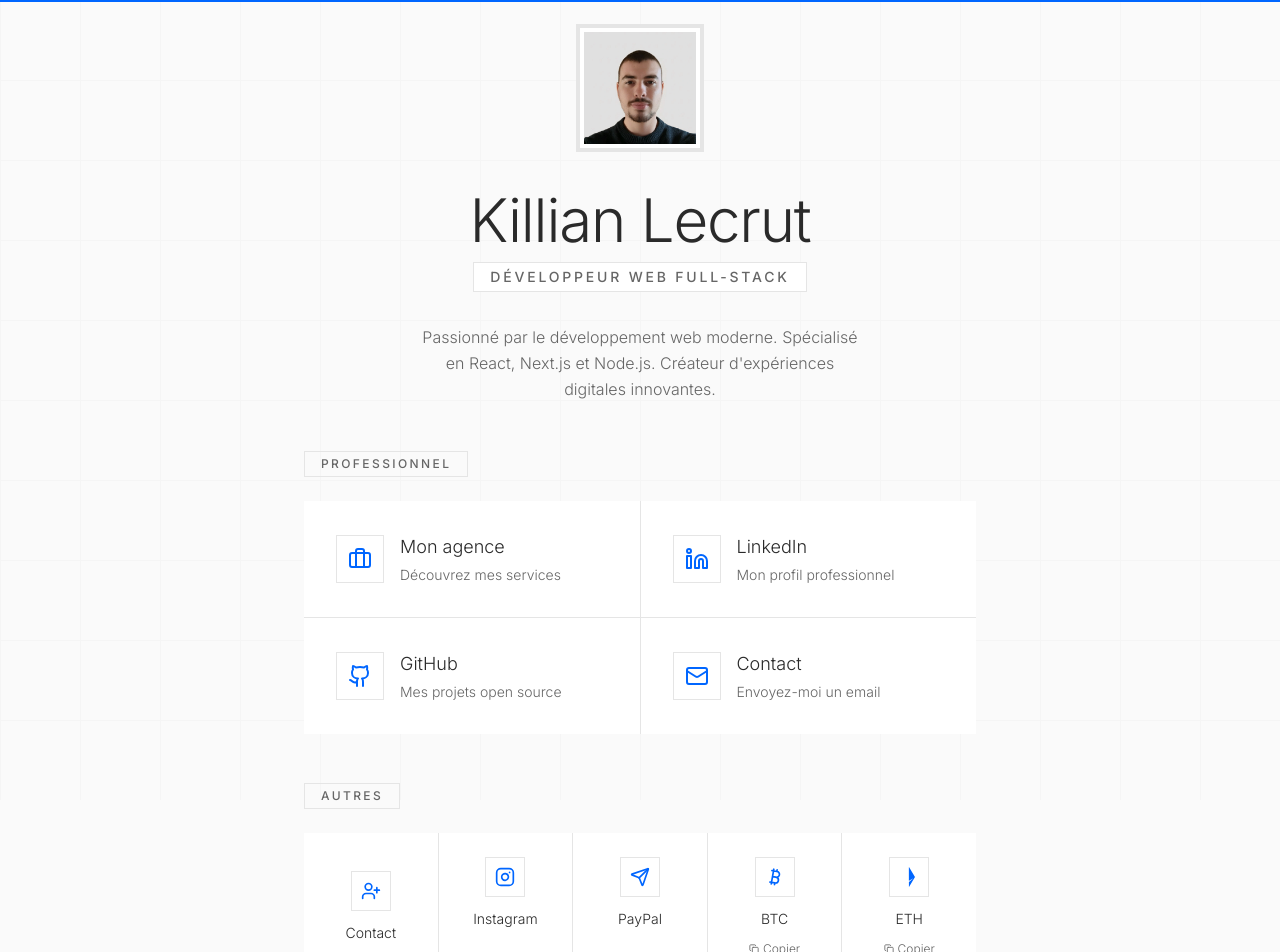
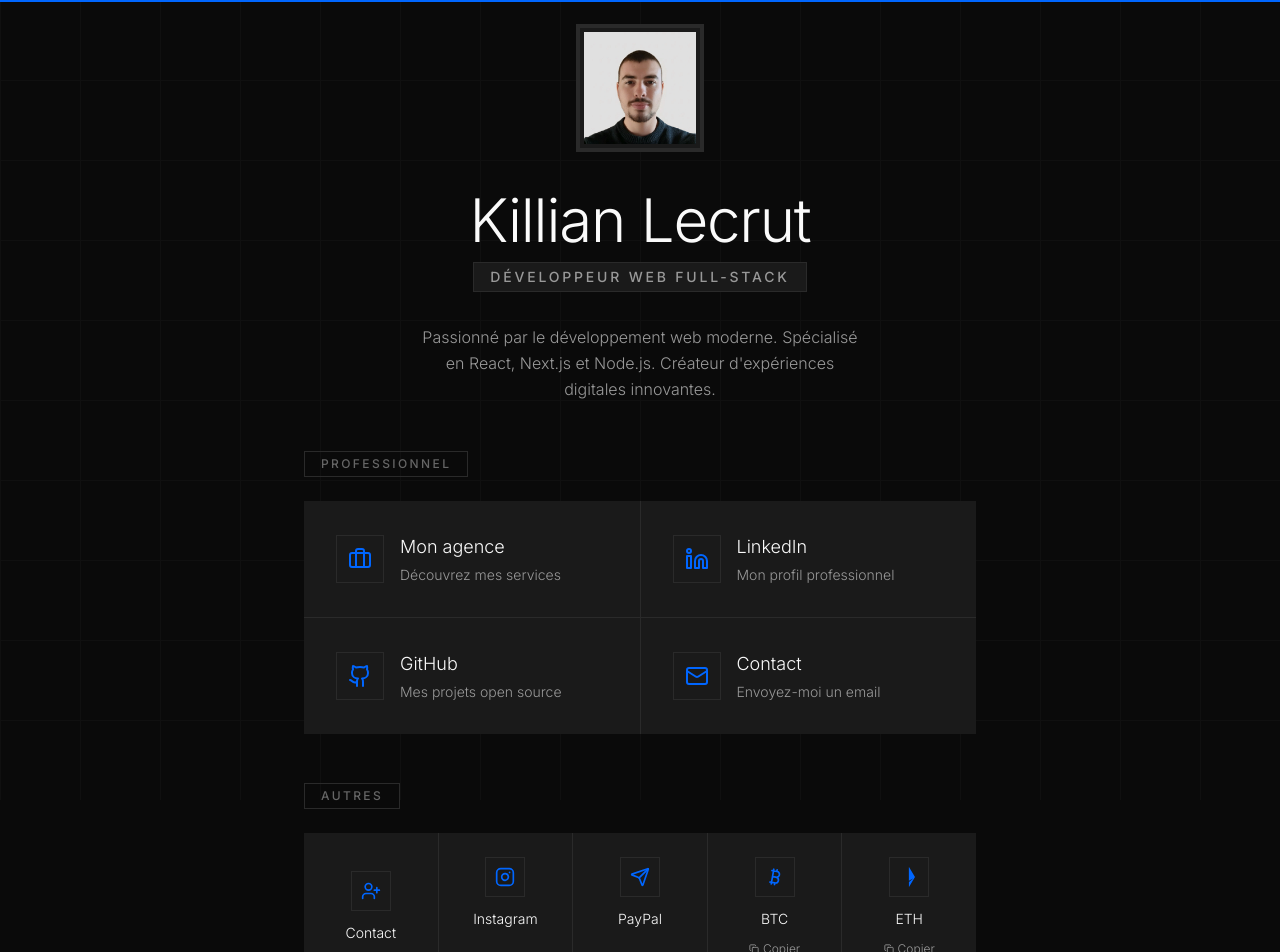
Before and after one commit to blernix/newqr, a Next.js app: page / in a window 1280 px wide. Shown: the top 952 px of the page. Built offline with nearby package versions, Linux system fonts and the light colour scheme.

Commit message:
dark mode  enter the commit message for your changes. Lines starting

```diff
--- a/src/app/components/AddContactButton.jsx
+++ b/src/app/components/AddContactButton.jsx
@@ -16,13 +16,13 @@ export default function AddContactButton() {
   return (
     <button
       onClick={handleAddContact}
-      className="group bg-white p-6 hover:bg-[#FAFAFA] transition-colors duration-300"
+      className="group bg-[#1A1A1A] p-6 hover:bg-[#1F1F1F] transition-colors duration-300"
     >
       <div className="flex flex-col items-center gap-3">
-        <div className="w-10 h-10 border border-[#E5E5E5] flex items-center justify-center text-[#0066FF] group-hover:border-[#0066FF] transition-colors">
+        <div className="w-10 h-10 border border-[#2A2A2A] flex items-center justify-center text-[#0066FF] group-hover:border-[#0066FF] transition-colors">
           <UserPlus size={20} />
         </div>
-        <span className="text-[#2A2A2A] font-light text-sm text-center">
+        <span className="text-[#FAFAFA] font-light text-sm text-center">
           Contact
         </span>
       </div>
--- a/src/app/components/Carousel3D.jsx
+++ b/src/app/components/Carousel3D.jsx
@@ -75,9 +75,9 @@ export function Carousel3D() {
   };
 
   return (
-    <div className="w-full min-h-screen flex items-center justify-center p-6 bg-[#FAFAFA]">
+    <div className="w-full min-h-screen flex items-center justify-center p-6 bg-[#0A0A0A]">
       {/* Subtle grid background */}
-      <div className="absolute inset-0 bg-[linear-gradient(to_right,#e5e5e5_1px,transparent_1px),linear-gradient(to_bottom,#e5e5e5_1px,transparent_1px)] bg-[size:80px_80px] opacity-20" />
+      <div className="absolute inset-0 bg-[linear-gradient(to_right,#1A1A1A_1px,transparent_1px),linear-gradient(to_bottom,#1A1A1A_1px,transparent_1px)] bg-[size:80px_80px] opacity-40" />
 
       {/* Blue accent line */}
       <div className="absolute top-0 left-0 w-full h-[2px] bg-[#0066FF]" />
@@ -86,9 +86,9 @@ export function Carousel3D() {
 
         {/* Header Profile */}
         <div className="text-center space-y-8">
-          {/* Avatar Swiss Clean */}
+          {/* Avatar Swiss Clean Dark */}
           <div className="relative inline-block">
-            <div className="w-32 h-32 mx-auto border-4 border-[#E5E5E5] bg-white p-1 transition-all duration-300 hover:border-[#0066FF]">
+            <div className="w-32 h-32 mx-auto border-4 border-[#2A2A2A] bg-[#1A1A1A] p-1 transition-all duration-300 hover:border-[#0066FF]">
               <img
                 src="/profil-killian.png"
                 alt="Killian Lecrut"
@@ -99,18 +99,18 @@ export function Carousel3D() {
 
           {/* Nom et Titre */}
           <div className="space-y-3">
-            <h1 className="text-5xl md:text-6xl font-light tracking-[-0.02em] text-[#2A2A2A]">
+            <h1 className="text-5xl md:text-6xl font-light tracking-[-0.02em] text-[#FAFAFA]">
               Killian Lecrut
             </h1>
-            <div className="inline-block px-4 py-1 border border-[#E5E5E5] bg-white">
-              <p className="text-sm text-[#666666] uppercase tracking-[0.2em] font-medium">
+            <div className="inline-block px-4 py-1 border border-[#2A2A2A] bg-[#1A1A1A]">
+              <p className="text-sm text-[#999999] uppercase tracking-[0.2em] font-medium">
                 Développeur Web Full-Stack
               </p>
             </div>
           </div>
 
           {/* Bio */}
-          <p className="text-[#666666] max-w-md mx-auto leading-relaxed font-light">
+          <p className="text-[#999999] max-w-md mx-auto leading-relaxed font-light">
             Passionné par le développement web moderne. Spécialisé en React, Next.js et Node.js.
             Créateur d'expériences digitales innovantes.
           </p>
@@ -118,31 +118,31 @@ export function Carousel3D() {
 
         {/* Liens Professionnels */}
         <div className="space-y-6">
-          <div className="inline-block px-4 py-1 border border-[#E5E5E5]">
+          <div className="inline-block px-4 py-1 border border-[#2A2A2A]">
             <h2 className="text-xs font-medium text-[#666666] uppercase tracking-[0.2em]">
               Professionnel
             </h2>
           </div>
-          <div className="grid grid-cols-1 md:grid-cols-2 gap-px bg-[#E5E5E5]">
+          <div className="grid grid-cols-1 md:grid-cols-2 gap-px bg-[#2A2A2A]">
             {professionalLinks.map((link, i) => (
               <a
                 key={i}
                 href={link.url}
                 target="_blank"
                 rel="noopener noreferrer"
-                className="group bg-white p-8 hover:bg-[#FAFAFA] transition-colors duration-300"
+                className="group bg-[#1A1A1A] p-8 hover:bg-[#1F1F1F] transition-colors duration-300"
               >
                 <div className="flex items-center gap-4">
-                  <div className="flex-shrink-0 w-12 h-12 border border-[#E5E5E5] flex items-center justify-center group-hover:border-[#0066FF] transition-colors">
+                  <div className="flex-shrink-0 w-12 h-12 border border-[#2A2A2A] flex items-center justify-center group-hover:border-[#0066FF] transition-colors">
                     <div className="text-[#0066FF]">
                       {link.icon}
                     </div>
                   </div>
                   <div className="flex-1 min-w-0">
-                    <h3 className="text-[#2A2A2A] font-light text-lg mb-1">
+                    <h3 className="text-[#FAFAFA] font-light text-lg mb-1">
                       {link.title}
                     </h3>
-                    <p className="text-[#666666] text-sm font-light truncate">
+                    <p className="text-[#999999] text-sm font-light truncate">
                       {link.description}
                     </p>
                   </div>
@@ -157,12 +157,12 @@ export function Carousel3D() {
 
         {/* Liens Personnels / Donations */}
         <div className="space-y-6">
-          <div className="inline-block px-4 py-1 border border-[#E5E5E5]">
+          <div className="inline-block px-4 py-1 border border-[#2A2A2A]">
             <h2 className="text-xs font-medium text-[#666666] uppercase tracking-[0.2em]">
               Autres
             </h2>
           </div>
-          <div className="grid grid-cols-2 md:grid-cols-5 gap-px bg-[#E5E5E5]">
+          <div className="grid grid-cols-2 md:grid-cols-5 gap-px bg-[#2A2A2A]">
             {/* Bouton Ajouter Contact */}
             <AddContactButton />
 
@@ -171,16 +171,16 @@ export function Carousel3D() {
                 <button
                   key={i}
                   onClick={() => handleCopy(link.address, link.title)}
-                  className="group bg-white p-6 hover:bg-[#FAFAFA] transition-colors duration-300"
+                  className="group bg-[#1A1A1A] p-6 hover:bg-[#1F1F1F] transition-colors duration-300"
                 >
                   <div className="flex flex-col items-center gap-3">
-                    <div className="w-10 h-10 border border-[#E5E5E5] flex items-center justify-center text-[#0066FF] group-hover:border-[#0066FF] transition-colors">
+                    <div className="w-10 h-10 border border-[#2A2A2A] flex items-center justify-center text-[#0066FF] group-hover:border-[#0066FF] transition-colors">
                       {link.icon}
                     </div>
-                    <span className="text-[#2A2A2A] font-light text-sm">
+                    <span className="text-[#FAFAFA] font-light text-sm">
                       {link.title}
                     </span>
-                    <div className="flex items-center gap-1 text-xs text-[#666666] group-hover:text-[#0066FF] transition-colors">
+                    <div className="flex items-center gap-1 text-xs text-[#999999] group-hover:text-[#0066FF] transition-colors">
                       <Copy size={10} />
                       <span>Copier</span>
                     </div>
@@ -192,13 +192,13 @@ export function Carousel3D() {
                   href={link.url}
                   target="_blank"
                   rel="noopener noreferrer"
-                  className="group bg-white p-6 hover:bg-[#FAFAFA] transition-colors duration-300"
+                  className="group bg-[#1A1A1A] p-6 hover:bg-[#1F1F1F] transition-colors duration-300"
                 >
                   <div className="flex flex-col items-center gap-3">
-                    <div className="w-10 h-10 border border-[#E5E5E5] flex items-center justify-center text-[#0066FF] group-hover:border-[#0066FF] transition-colors">
+                    <div className="w-10 h-10 border border-[#2A2A2A] flex items-center justify-center text-[#0066FF] group-hover:border-[#0066FF] transition-colors">
                       {link.icon}
                     </div>
-                    <span className="text-[#2A2A2A] font-light text-sm">
+                    <span className="text-[#FAFAFA] font-light text-sm">
                       {link.title}
                     </span>
                   </div>
@@ -209,7 +209,7 @@ export function Carousel3D() {
         </div>
 
         {/* Footer */}
-        <div className="text-center pt-8 border-t border-[#E5E5E5]">
+        <div className="text-center pt-8 border-t border-[#2A2A2A]">
           <p className="text-[#666666] text-sm font-light">
             © 2025 Killian Lecrut • Tous droits réservés
           </p>
--- a/src/app/globals.css
+++ b/src/app/globals.css
@@ -5,8 +5,8 @@
 }
 
 body {
-  background-color: #FAFAFA;
-  color: #2A2A2A;
+  background-color: #0A0A0A;
+  color: #FAFAFA;
   width: 100%;
   min-height: 100vh;
   margin: 0;
```
